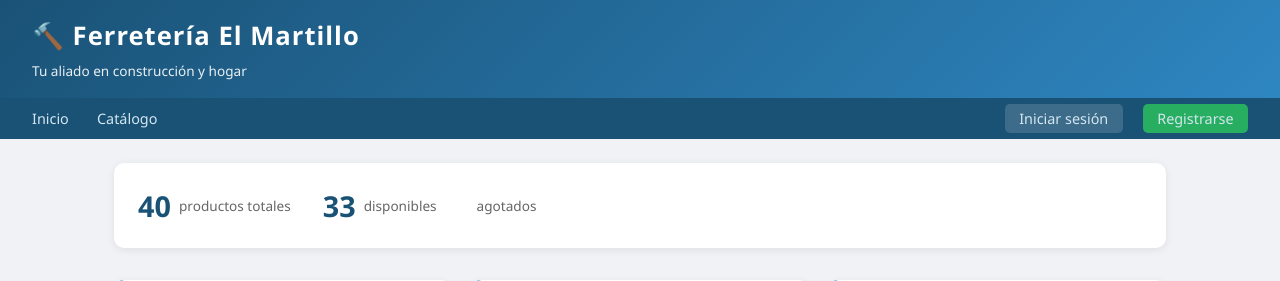
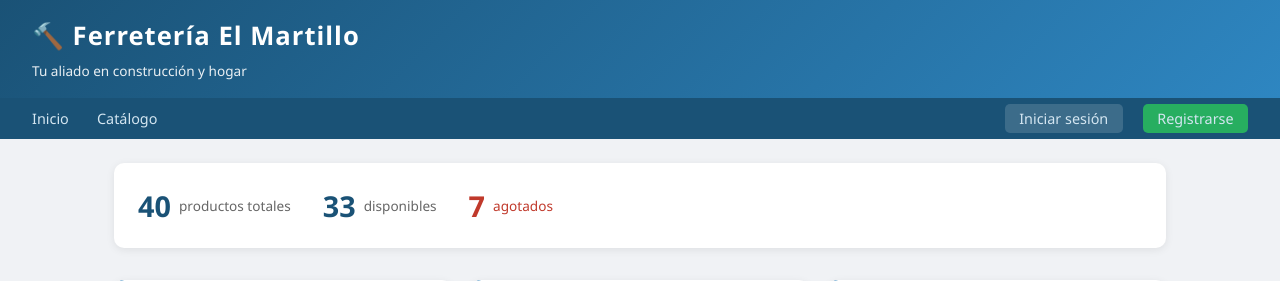
Before and after one commit to Cristobalaros2/Evaluacion-1-Programacion-Back-End, a Django app: page /catalogo/ in a window 1280 px wide. Shown: the top 281 px of the page. Run offline with Django 5.2, Linux system fonts and the light colour scheme.

Commit message:
Fix: mostrar 7 agotados en resumen del catalogo

```diff
--- a/catalogo/static/css/style.css
+++ b/catalogo/static/css/style.css
@@ -142,6 +142,12 @@ footer {
 .resumen-item .etiqueta {
     font-size: 0.85rem;
     color: #666;
+}
+.resumen-item.agotados .numero {
+    color: #c0392b;
+}
+.resumen-item.agotados .etiqueta {
+    color: #c0392b;
 }
 
 /* === LISTA: GRID Y CARDS === */
--- a/catalogo/templates/catalogo/lista.html
+++ b/catalogo/templates/catalogo/lista.html
@@ -13,8 +13,8 @@
         <span class="numero">{{ disponibles }}</span>
         <span class="etiqueta">disponibles</span>
     </div>
-    <div class="resumen-item">
-        <span class="numero">{{ total|add:"-"|add:disponibles }}</span>
+    <div class="resumen-item agotados">
+        <span class="numero">{{ agotados }}</span>
         <span class="etiqueta">agotados</span>
     </div>
 </div>
--- a/catalogo/views.py
+++ b/catalogo/views.py
@@ -179,6 +179,7 @@ def lista_productos(request):
     productos = _cargar_productos()
     total = len(productos)
     disponibles = sum(1 for p in productos if p["stock"] > 0)
+    agotados = total - disponibles
     username = request.session.get("username")
     es_admin = _es_admin(username) if username else False
     cart_count = len(_cargar_carrito(username)) if username else 0
@@ -186,6 +187,7 @@ def lista_productos(request):
         "productos": productos,
         "total": total,
         "disponibles": disponibles,
+        "agotados": agotados,
         "username": username,
         "es_admin": es_admin,
         "cart_count": cart_count,
```
